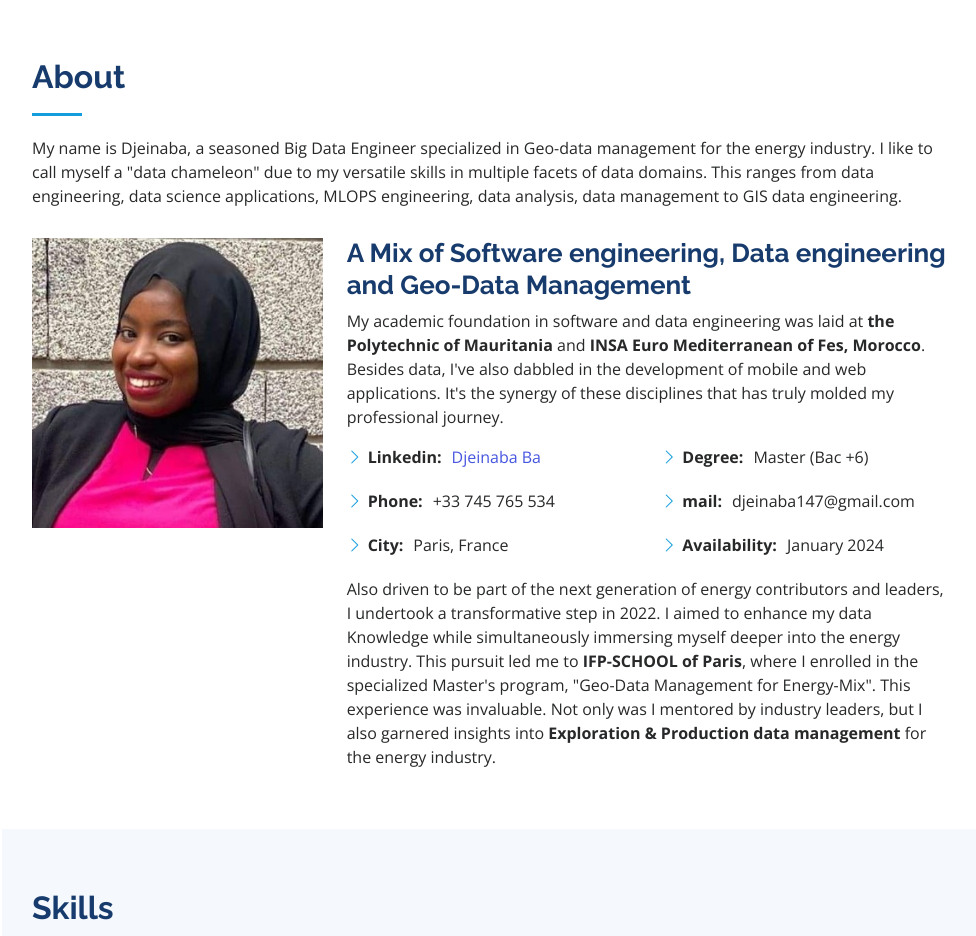
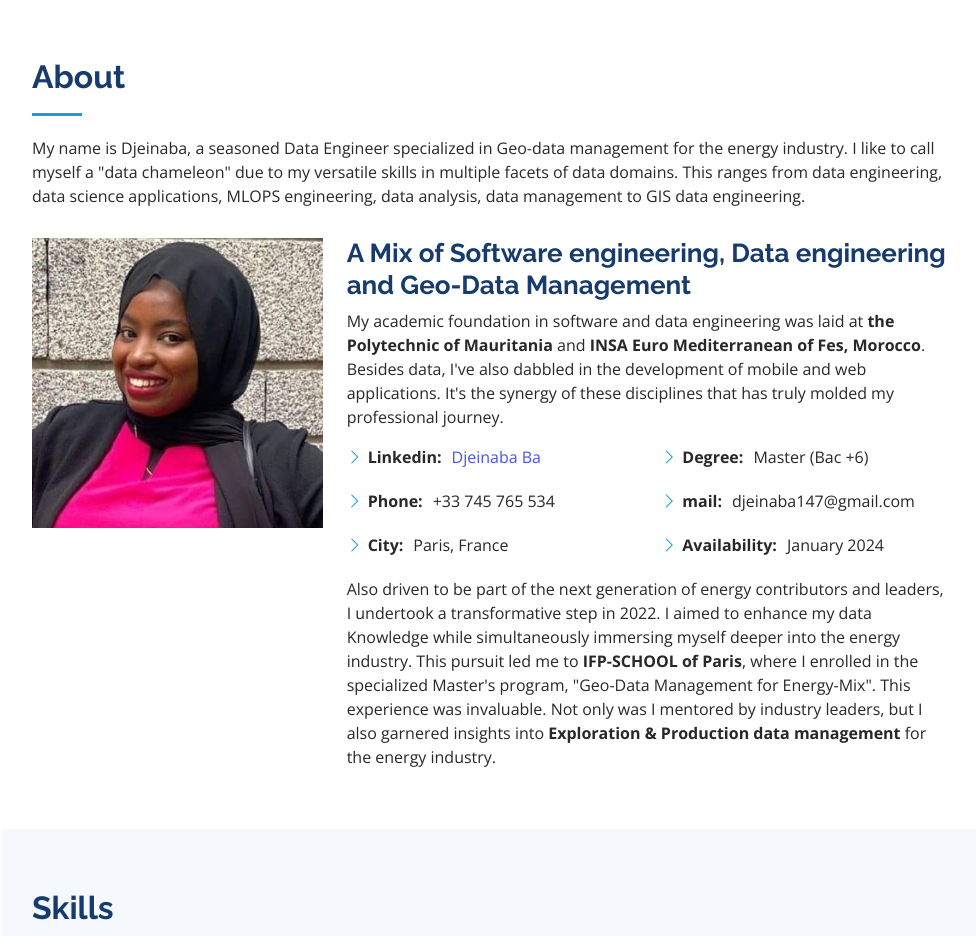
Before and after one commit to Djeinaba2019/djeinaba2019.github.io, a plain HTML site: page index.html in a window 1280 px wide. Shown: the part 802-1738 px from the top of the page, without its empty margins (298-1274 px from the left). Drawn offline with nearby package versions, Linux system fonts and the light colour scheme.

Commit message:
Update index.html

```diff
--- a/index.html
+++ b/index.html
@@ -85,7 +85,7 @@
 
         <div class="section-title">
           <h2>About</h2>
-          <p>My name is Djeinaba, a seasoned Big Data Engineer specialized in Geo-data management for the energy industry. I like to call myself a "data chameleon" due to my versatile skills in multiple facets of data domains. This ranges from data engineering, data science applications, MLOPS engineering, data analysis, data management to GIS data engineering.</p>
+          <p>My name is Djeinaba, a seasoned Data Engineer specialized in Geo-data management for the energy industry. I like to call myself a "data chameleon" due to my versatile skills in multiple facets of data domains. This ranges from data engineering, data science applications, MLOPS engineering, data analysis, data management to GIS data engineering.</p>
 
 
         </div>
```
